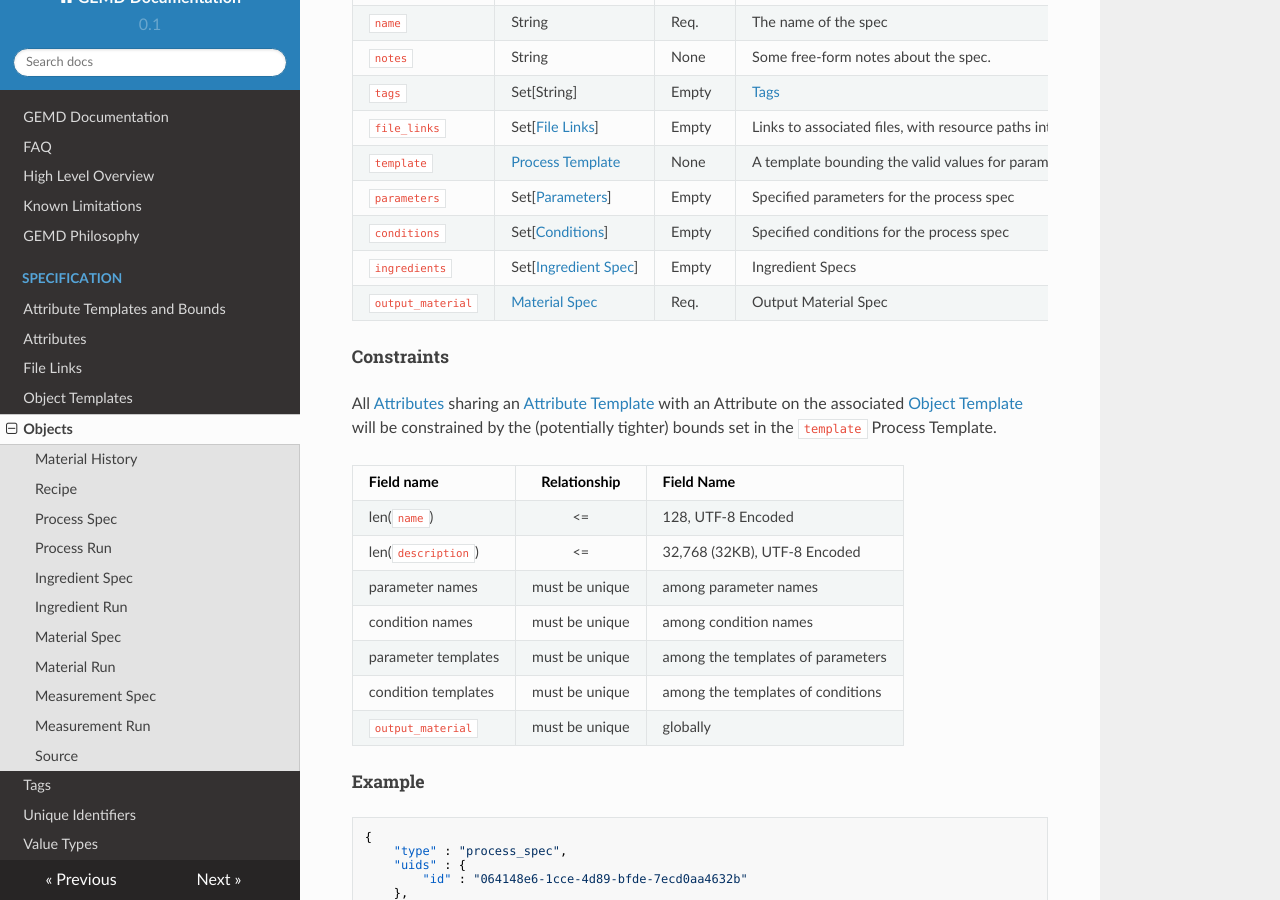
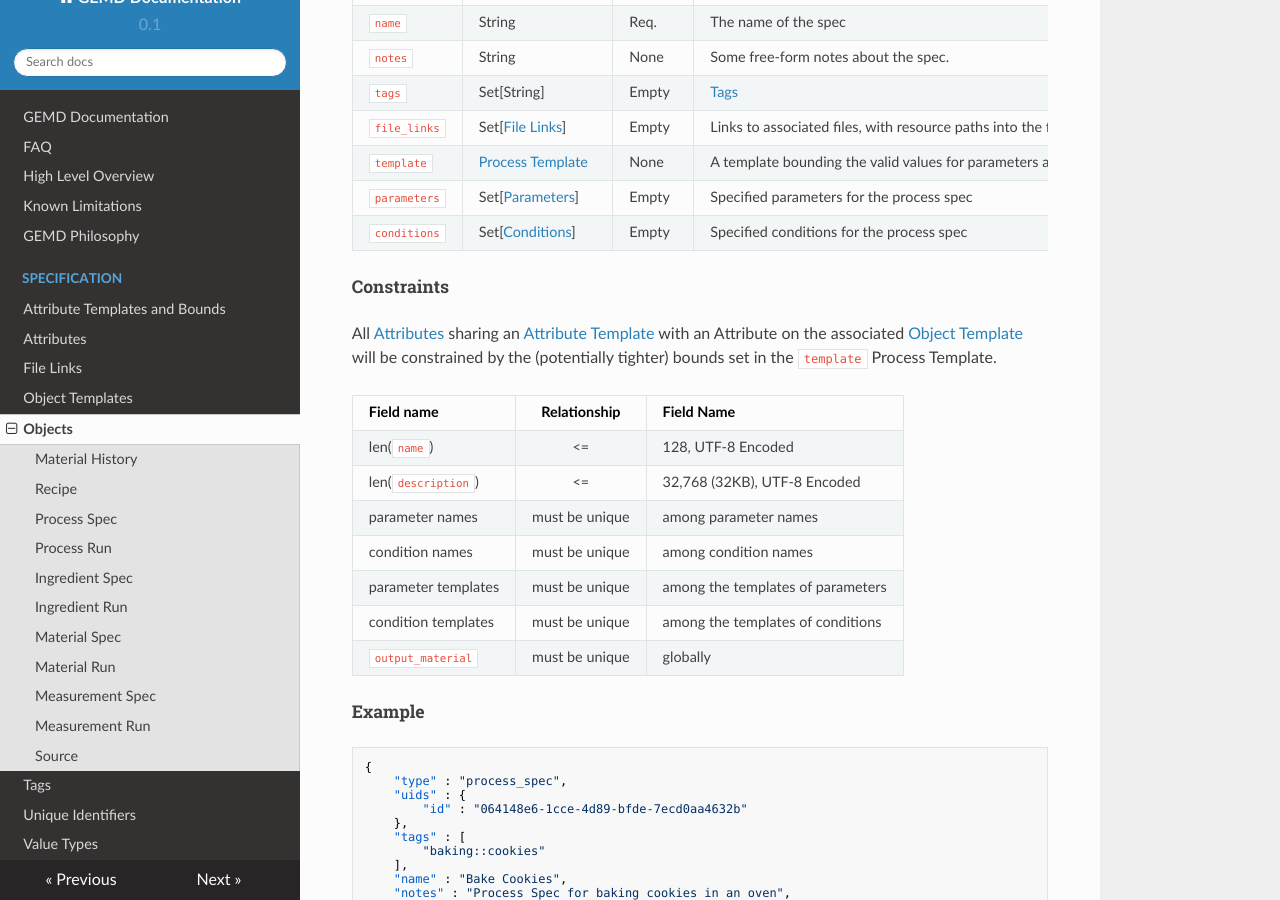
Before and after one commit to CitrineInformatics/gemd-docs, an MkDocs documentation site: the page built from docs/specification/objects.md, in a window 1280 px wide and 900 px high, scrolled down 1784 px. Built offline with MkDocs 1.6.1, drawn with Linux system fonts in a browser that asks for light colours; nearby versions of some CDN libraries; some of the changed text lies outside the part shown.

Commit message:
removing ingredients and output material from process spec and run tables

```diff
--- a/docs/specification/objects.md
+++ b/docs/specification/objects.md
@@ -71,8 +71,6 @@
 `template`    | [Process Template](../object-templates/#process-template) | None | A template bounding the valid values for parameters and conditions on this process.
 `parameters`  | Set\[[Parameters](../attributes/#parameters)] | Empty | Specified parameters for the process spec
 `conditions`  | Set\[[Conditions](../attributes/#conditions)] | Empty | Specified conditions for the process spec
-`ingredients` | Set\[[Ingredient Spec](./#ingredient-spec)] | Empty | Ingredient Specs
-`output_material` | [Material Spec](./#material-spec) | Req. | Output Material Spec
 
 
 ##### Constraints
@@ -185,8 +183,6 @@
 `spec`| [Process Spec](./#process-spec) | Req. | Spec for this process
 `parameters`  | Set\[[Parameters](../attributes/#parameters)] | Empty | Measured parameters for the process run
 `conditions`  | Set\[[Conditions](../attributes/#conditions)] | Empty | Measured conditions for the process run
-`ingredients` | Set\[[Ingredient Run](./#ingredient-run)] | Empty | Ingredient Runs
-`output_material` | [Material Run](./#material-run) | Req. | Output Material Run
 
 ##### Constraints
 
```
